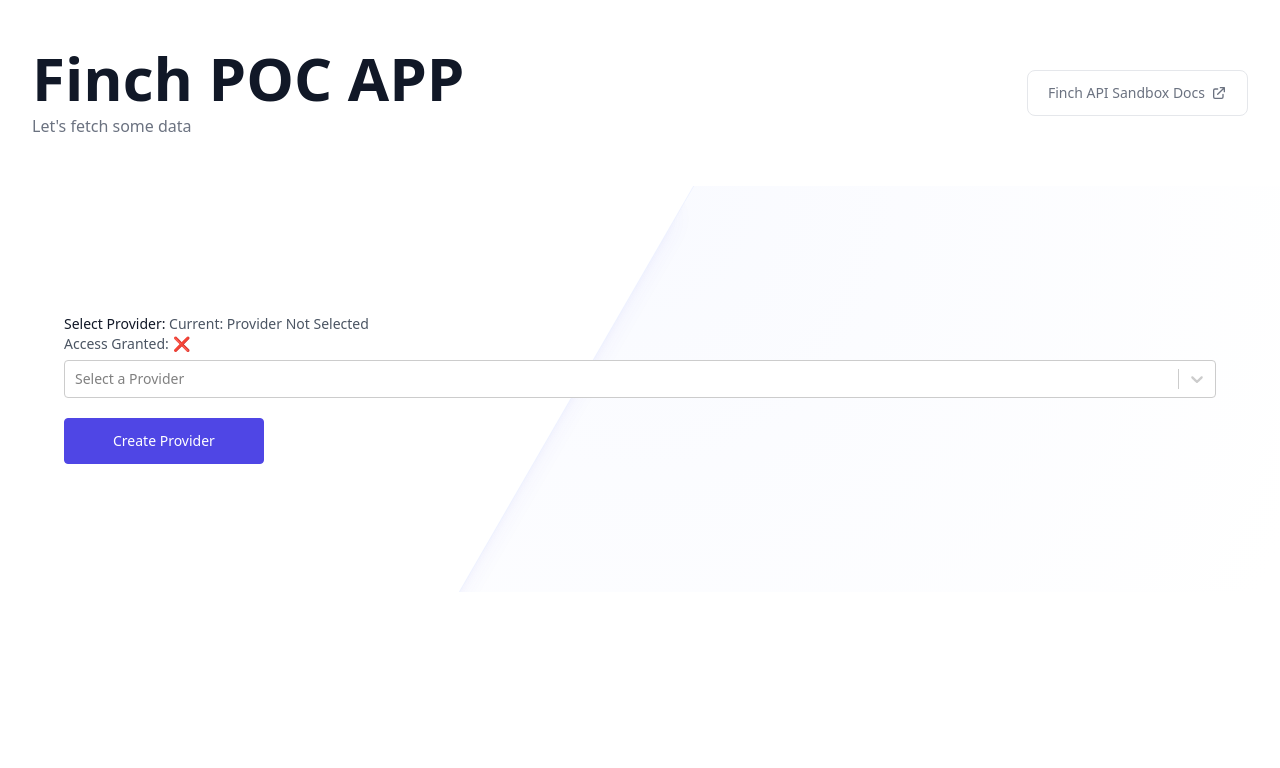
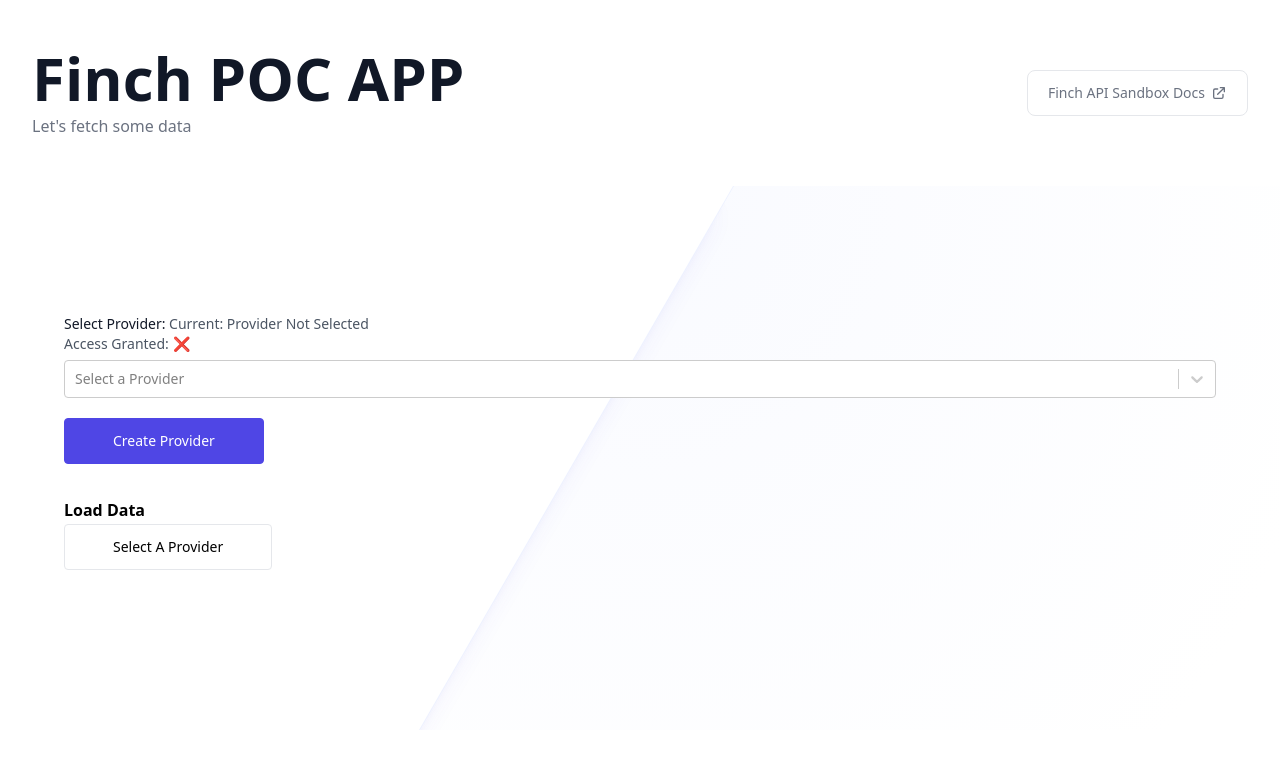
Before and after one commit to adamglasser/finch_poc, a React (Create React App) app in the folder app/: page / in a window 1280 px wide. Shown: the top 768 px of the page. Built offline with nearby package versions, Linux system fonts and the light colour scheme.

Commit message:
add dynamic stuff

```diff
--- a/app/src/components/CreateProvider.js
+++ b/app/src/components/CreateProvider.js
@@ -1,42 +1,43 @@
 import React, { useState } from 'react';
 import Select from 'react-select';
 import axios from 'axios';
+import DisplayCompany from './DisplayCompany'
 
-export default function CreateProvider (){
+export default function CreateProvider() {
 
     const [selectedProvider, setSelectedProvider] = useState(null);
     const [accessGranted, setAccessGranted] = useState(null)
 
     const providers = [
-        {"providerName":"ADP Run","providerId":"adp_run"},
-        {"providerName":"Bamboo HR","providerId":"bamboo_hr"},
-        {"providerName":"Bamboo HR (API)","providerId":"bamboo_hr_api"},
-        {"providerName":"HiBob","providerId":"bob"},
-        {"providerName":"Gusto","providerId":"gusto"},
-        {"providerName":"Humaans","providerId":"humaans"},
-        {"providerName":"Insperity","providerId":"insperity"},
-        {"providerName":"Justworks","providerId":"justworks"},
-        {"providerName":"Namely","providerId":"namely"},
-        {"providerName":"Paychex Flex","providerId":"paychex_flex"},
-        {"providerName":"Paychex Flex (API)","providerId":"paychex_flex_api"},
-        {"providerName":"Paycom","providerId":"paycom"},
-        {"providerName":"Paycom (API)","providerId":"paycom_api"},
-        {"providerName":"Paylocity","providerId":"paylocity"},
-        {"providerName":"Paylocity (API)","providerId":"paylocity_api"},
-        {"providerName":"Personio","providerId":"personio"},
-        {"providerName":"Quickbooks","providerId":"quickbooks"},
-        {"providerName":"Rippling","providerId":"rippling"},
-        {"providerName":"Sage HR","providerId":"sage_hr"},
-        {"providerName":"Sapling","providerId":"sapling"},
-        {"providerName":"Sequoia One","providerId":"sequoia_one"},
-        {"providerName":"Square Payroll","providerId":"square_payroll"},
-        {"providerName":"Trinet","providerId":"trinet"},
-        {"providerName":"Trinet (API)","providerId":"trinet_api"},
-        {"providerName":"Ulti Pro","providerId":"ulti_pro"},
-        {"providerName":"Wave","providerId":"wave"},
-        {"providerName":"Workday","providerId":"workday"},
-        {"providerName":"Zenefits","providerId":"zenefits"},
-        {"providerName":"Zenefits (API)","providerId":"zenefits_api"}
+        { "providerName": "ADP Run", "providerId": "adp_run" },
+        { "providerName": "Bamboo HR", "providerId": "bamboo_hr" },
+        { "providerName": "Bamboo HR (API)", "providerId": "bamboo_hr_api" },
+        { "providerName": "HiBob", "providerId": "bob" },
+        { "providerName": "Gusto", "providerId": "gusto" },
+        { "providerName": "Humaans", "providerId": "humaans" },
+        { "providerName": "Insperity", "providerId": "insperity" },
+        { "providerName": "Justworks", "providerId": "justworks" },
+        { "providerName": "Namely", "providerId": "namely" },
+        { "providerName": "Paychex Flex", "providerId": "paychex_flex" },
+        { "providerName": "Paychex Flex (API)", "providerId": "paychex_flex_api" },
+        { "providerName": "Paycom", "providerId": "paycom" },
+        { "providerName": "Paycom (API)", "providerId": "paycom_api" },
+        { "providerName": "Paylocity", "providerId": "paylocity" },
+        { "providerName": "Paylocity (API)", "providerId": "paylocity_api" },
+        { "providerName": "Personio", "providerId": "personio" },
+        { "providerName": "Quickbooks", "providerId": "quickbooks" },
+        { "providerName": "Rippling", "providerId": "rippling" },
+        { "providerName": "Sage HR", "providerId": "sage_hr" },
+        { "providerName": "Sapling", "providerId": "sapling" },
+        { "providerName": "Sequoia One", "providerId": "sequoia_one" },
+        { "providerName": "Square Payroll", "providerId": "square_payroll" },
+        { "providerName": "Trinet", "providerId": "trinet" },
+        { "providerName": "Trinet (API)", "providerId": "trinet_api" },
+        { "providerName": "Ulti Pro", "providerId": "ulti_pro" },
+        { "providerName": "Wave", "providerId": "wave" },
+        { "providerName": "Workday", "providerId": "workday" },
+        { "providerName": "Zenefits", "providerId": "zenefits" },
+        { "providerName": "Zenefits (API)", "providerId": "zenefits_api" }
     ];
 
     const options = providers.map(provider => ({
@@ -65,9 +66,11 @@
         }
     };
 
+
     return (
+        <>
             <div>
-        <label for="selectProvider" class="block text-sm font-medium text-gray-900"> Select Provider: <span className='text-gray-600'> Current: {selectedProvider && selectedProvider.label || 'Provider Not Selected'} <br></br>Access Granted: {accessGranted ? '✅'  : '❌'}</span> </label>
+                <label for="selectProvider" class="block text-sm font-medium text-gray-900"> Select Provider: <span className='text-gray-600'> Current: {selectedProvider && selectedProvider.label || 'Provider Not Selected'} <br></br>Access Granted: {accessGranted ? '✅' : '❌'}</span> </label>
                 <Select
                     id="selectProvider"
                     className="mt-1.5 w-full rounded-lg border-gray-300 text-gray-700 sm:text-sm"
@@ -78,5 +81,7 @@
                 />
                 <button className='mt-5 inline-block rounded border border-indigo-600 bg-indigo-600 px-12 py-3 text-sm font-medium text-white hover:bg-transparent hover:text-indigo-600 focus:outline-none focus:ring active:text-indigo-500' onClick={handleButtonClick}>Create Provider</button>
             </div>
+            <DisplayCompany selectedProvider={selectedProvider && selectedProvider.label} />
+        </>
     );
 };
--- /dev/null
+++ b/app/src/components/DisplayCompany.js
@@ -0,0 +1,26 @@
+import React, { useState, useEffect } from 'react';
+import DisplayData from './DisplayData';
+
+
+const DisplayCompany = ({selectedProvider}) => {
+    const [data, setData] = useState({});
+
+
+    const fetchData = async () => {
+        // const response = await fetch('your-data-source-url');
+        // const newData = await response.json();
+        setData({"test":"test2"});
+    };
+
+    return (
+        <div>
+            <h2 className="text-base font-semibold leading-7 text-dark-600 mt-8">Load Data</h2>
+            <button disabled={selectedProvider ? false : true}
+            className={`mb-8 inline-block rounded border border-${selectedProvider ? 'indigo' : 'grey'}-600 bg-${selectedProvider ? 'indigo' : 'grey'}-600 px-12 py-3 text-sm font-medium text-${selectedProvider ? 'white' : 'dark'} ${selectedProvider ? 'hover:bg-transparent' : ''} ${selectedProvider ? 'hover:text-indigo-600' : ''} focus:outline-none focus:ring active:text-indigo-500`}
+            onClick={fetchData}>{selectedProvider ? 'Load Data' : 'Select A Provider'}</button>
+            {data ? <DisplayData data={data} /> : <p>No data loaded.</p>}
+        </div>
+    );
+};
+
+export default DisplayCompany;
--- /dev/null
+++ b/app/src/components/DisplayData.js
@@ -0,0 +1,45 @@
+const DisplayData = ({ data, depth = 0 }) => {
+    const boldnessClasses = [
+        'font-extrabold', // root level
+        'font-bold',      // first nested level
+        'font-semibold',  // second nested level
+        'font-normal'     // third nested level or deeper
+    ];
+
+    const textClass = boldnessClasses[Math.min(depth, boldnessClasses.length - 1)];
+
+    return (
+        <div>
+            {Object.entries(data).map(([key, value]) => {
+                if (value && typeof value === 'object' && !Array.isArray(value)) {
+                    // Recursive case for objects
+                    return (
+                        <div key={key} className={`ml-${depth * 4}`}>
+                            <div className={`${textClass} mb-2`}>{key}:</div>
+                            <DisplayData data={value} depth={depth + 1} />
+                        </div>
+                    );
+                } else if (Array.isArray(value)) {
+                    // Recursive case for arrays
+                    return (
+                        <div key={key} className={`ml-${depth * 4}`}>
+                            <div className={`${textClass} mb-2`}>{key}:</div>
+                            {value.map((item, index) => (
+                                <DisplayData key={index} data={item} depth={depth + 1} />
+                            ))}
+                        </div>
+                    );
+                } else {
+                    // Base case for simple values
+                    return (
+                        <div key={key} className={`${textClass} mb-2`}>
+                            {key}: {String(value)}
+                        </div>
+                    );
+                }
+            })}
+        </div>
+    );
+};
+
+export default DisplayData;
--- a/app/src/output.css
+++ b/app/src/output.css
@@ -579,6 +579,18 @@
   margin-right: auto;
 }
 
+.mb-2 {
+  margin-bottom: 0.5rem;
+}
+
+.ml-4 {
+  margin-left: 1rem;
+}
+
+.mr-16 {
+  margin-right: 4rem;
+}
+
 .mt-1 {
   margin-top: 0.25rem;
 }
@@ -591,16 +603,16 @@
   margin-top: 1rem;
 }
 
-.mr-16 {
-  margin-right: 4rem;
+.mt-5 {
+  margin-top: 1.25rem;
 }
 
-.mt-10 {
-  margin-top: 2.5rem;
+.mt-8 {
+  margin-top: 2rem;
 }
 
-.mt-5 {
-  margin-top: 1.25rem;
+.mb-8 {
+  margin-bottom: 2rem;
 }
 
 .block {
@@ -623,36 +635,24 @@
   height: 1rem;
 }
 
-.h-10 {
-  height: 2.5rem;
+.w-4 {
+  width: 1rem;
 }
 
-.h-12 {
-  height: 3rem;
-}
-
-.w-4 {
-  width: 1rem;
+.w-\[200\%\] {
+  width: 200%;
 }
 
 .w-full {
   width: 100%;
 }
 
-.w-10 {
-  width: 2.5rem;
-}
-
-.w-\[200\%\] {
-  width: 200%;
+.max-w-2xl {
+  max-width: 42rem;
 }
 
 .max-w-screen-xl {
   max-width: 1280px;
-}
-
-.max-w-2xl {
-  max-width: 42rem;
 }
 
 .origin-bottom-left {
@@ -688,26 +688,16 @@
   gap: 1rem;
 }
 
-.space-x-3 > :not([hidden]) ~ :not([hidden]) {
-  --tw-space-x-reverse: 0;
-  margin-right: calc(0.75rem * var(--tw-space-x-reverse));
-  margin-left: calc(0.75rem * calc(1 - var(--tw-space-x-reverse)));
-}
-
 .overflow-hidden {
   overflow: hidden;
 }
 
+.rounded {
+  border-radius: 0.25rem;
+}
+
 .rounded-lg {
   border-radius: 0.5rem;
-}
-
-.rounded-full {
-  border-radius: 9999px;
-}
-
-.rounded {
-  border-radius: 0.25rem;
 }
 
 .border {
@@ -729,22 +719,23 @@
   border-color: rgb(79 70 229 / var(--tw-border-opacity));
 }
 
+.bg-indigo-600 {
+  --tw-bg-opacity: 1;
+  background-color: rgb(79 70 229 / var(--tw-bg-opacity));
+}
+
 .bg-white {
   --tw-bg-opacity: 1;
   background-color: rgb(255 255 255 / var(--tw-bg-opacity));
-}
-
-.bg-indigo-600 {
-  --tw-bg-opacity: 1;
-  background-color: rgb(79 70 229 / var(--tw-bg-opacity));
 }
 
 .bg-\[radial-gradient\(45rem_50rem_at_top\2c theme\(colors\.indigo\.100\)\2c white\)\] {
   background-image: radial-gradient(45rem 50rem at top,#e0e7ff,white);
 }
 
-.fill-gray-900 {
-  fill: #111827;
+.px-12 {
+  padding-left: 3rem;
+  padding-right: 3rem;
 }
 
 .px-4 {
@@ -757,16 +748,6 @@
   padding-right: 1.25rem;
 }
 
-.py-3 {
-  padding-top: 0.75rem;
-  padding-bottom: 0.75rem;
-}
-
-.py-8 {
-  padding-top: 2rem;
-  padding-bottom: 2rem;
-}
-
 .px-6 {
   padding-left: 1.5rem;
   padding-right: 1.5rem;
@@ -777,9 +758,14 @@
   padding-bottom: 6rem;
 }
 
-.px-12 {
-  padding-left: 3rem;
-  padding-right: 3rem;
+.py-3 {
+  padding-top: 0.75rem;
+  padding-bottom: 0.75rem;
+}
+
+.py-8 {
+  padding-top: 2rem;
+  padding-bottom: 2rem;
 }
 
 .text-center {
@@ -801,25 +787,28 @@
   line-height: 1.5rem;
 }
 
-.text-xl {
-  font-size: 1.25rem;
-  line-height: 1.75rem;
+.font-bold {
+  font-weight: 700;
 }
 
-.font-bold {
-  font-weight: 700;
+.font-extrabold {
+  font-weight: 800;
 }
 
 .font-medium {
   font-weight: 500;
 }
 
+.font-normal {
+  font-weight: 400;
+}
+
 .font-semibold {
   font-weight: 600;
 }
 
-.leading-8 {
-  line-height: 2rem;
+.leading-7 {
+  line-height: 1.75rem;
 }
 
 .text-gray-500 {
@@ -827,9 +816,9 @@
   color: rgb(107 114 128 / var(--tw-text-opacity));
 }
 
-.text-gray-900 {
+.text-gray-600 {
   --tw-text-opacity: 1;
-  color: rgb(17 24 39 / var(--tw-text-opacity));
+  color: rgb(75 85 99 / var(--tw-text-opacity));
 }
 
 .text-gray-700 {
@@ -837,14 +826,19 @@
   color: rgb(55 65 81 / var(--tw-text-opacity));
 }
 
-.text-gray-600 {
+.text-gray-900 {
   --tw-text-opacity: 1;
-  color: rgb(75 85 99 / var(--tw-text-opacity));
+  color: rgb(17 24 39 / var(--tw-text-opacity));
 }
 
 .text-white {
   --tw-text-opacity: 1;
   color: rgb(255 255 255 / var(--tw-text-opacity));
+}
+
+.text-indigo-600 {
+  --tw-text-opacity: 1;
+  color: rgb(79 70 229 / var(--tw-text-opacity));
 }
 
 .opacity-20 {
@@ -917,12 +911,12 @@
 }
 
 @media (min-width: 640px) {
+  .sm\:mr-28 {
+    margin-right: 7rem;
+  }
+
   .sm\:mt-0 {
     margin-top: 0px;
-  }
-
-  .sm\:mr-28 {
-    margin-right: 7rem;
   }
 
   .sm\:flex {
@@ -969,24 +963,11 @@
     font-size: 0.875rem;
     line-height: 1.25rem;
   }
-
-  .sm\:text-2xl {
-    font-size: 1.5rem;
-    line-height: 2rem;
-  }
-
-  .sm\:leading-9 {
-    line-height: 2.25rem;
-  }
 }
 
 @media (min-width: 1024px) {
   .lg\:mr-0 {
     margin-right: 0px;
-  }
-
-  .lg\:max-w-4xl {
-    max-width: 56rem;
   }
 
   .lg\:max-w-6xl {
```
Lines whose indentation alone changed are shown as unchanged.
